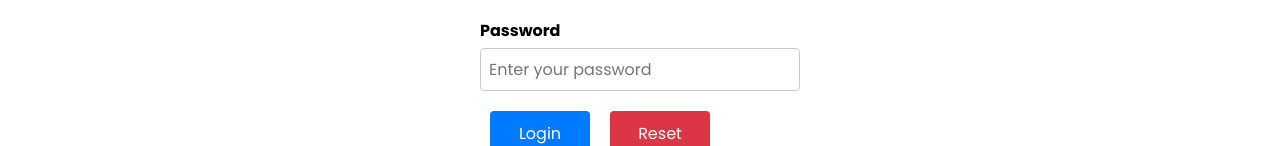
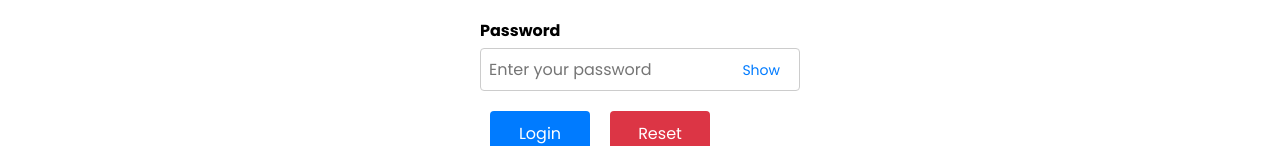
Before and after one commit to JoeyScottSchronce/frontend_developer_capstone_project, a React (Create React App) app: page /Login in a window 1280 px wide. Shown: the part 341-487 px from the top of the page. Built offline with nearby package versions, Linux system fonts and the light colour scheme.

Commit message:
created show/hide password feature

```diff
--- a/src/Components/Login/Login.css
+++ b/src/Components/Login/Login.css
@@ -90,3 +90,23 @@ body {
 .login-btn-danger:hover {
     background-color: #a71d2a;
 }
+
+.password-container {
+    position: relative; /* Ensure button stays inside the input field */
+    display: flex; /* Make the container flex */
+}
+
+.password-toggle-text {
+    position: absolute;
+    right: 10px; /* Position to the left inside the input */
+    top: 50%; /* Center vertically */
+    transform: translateY(-50%);
+    cursor: pointer;
+    font-size: 14px;
+    padding-right: 10px; /* Avoid overlap with input text */
+    color: #007bff;
+}
+
+.password-toggle-text:hover {
+    color: #0056b3;
+}
--- a/src/Components/Login/Login.jsx
+++ b/src/Components/Login/Login.jsx
@@ -1,21 +1,25 @@
-// Import React and hooks
+// Import React hooks
 import React, { useState, useEffect } from 'react';
 import { Link, useNavigate } from 'react-router-dom';
 import { API_URL } from '../../config';
 import "./Login.css";
 
 function Login() {
-    // State variables for email and password
+    // State variables for email, password, and password visibility toggle
     const [password, setPassword] = useState("");
     const [email, setEmail] = useState("");
+    const [showPassword, setShowPassword] = useState(false);
+
     // Get navigation function from react-router-dom
     const navigate = useNavigate();
+
     // Check if user is already authenticated, then redirect to home page
     useEffect(() => {
         if (sessionStorage.getItem("auth-token")) {
             navigate("/");
         }
     }, []);
+
     // Function to handle login form submission
     const login = async (e) => {
         e.preventDefault();
@@ -56,6 +60,10 @@ function Login() {
         setPassword("");
     };
 
+    const toggleShowPassword = () => {
+        setShowPassword(!showPassword);
+    };
+
     return (
         <div className="login_container">
             {/* Div for login text */}
@@ -85,14 +93,19 @@ function Login() {
                     {/* Form group for password input */}
                     <div className="login-form-group">
                         <label htmlFor="password">Password</label>
+                        <div className="password-container">
                             <input value={password} onChange={(e) => setPassword(e.target.value)}
-                            type="password"
+                                type={showPassword ? "text" : "password"}
                                 name="password"
                                 id="password"
                                 className="login-form-control"
                                 placeholder="Enter your password"
                                 aria-describedby="helpId"
                             />
+                            <span className="password-toggle-text" onClick={toggleShowPassword}>
+                                {showPassword ? "Hide" : "Show"}
+                            </span>
+                        </div>
                     </div>
 
                     {/* Button group for login and reset buttons */}
@@ -106,7 +119,7 @@ function Login() {
                 </form>
             </div>
         </div>
-    )
-};
+    );
+}
 
 export default Login;
```
Lines whose indentation alone changed are shown as unchanged.
